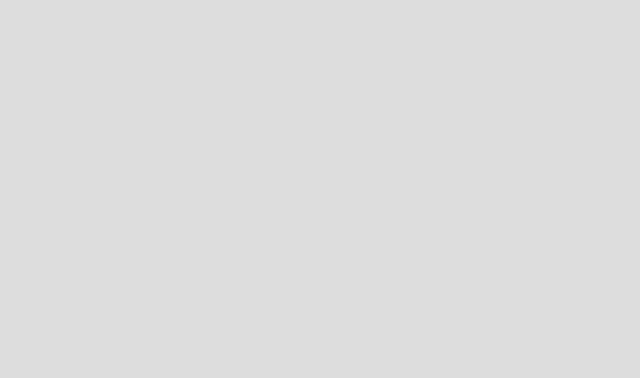
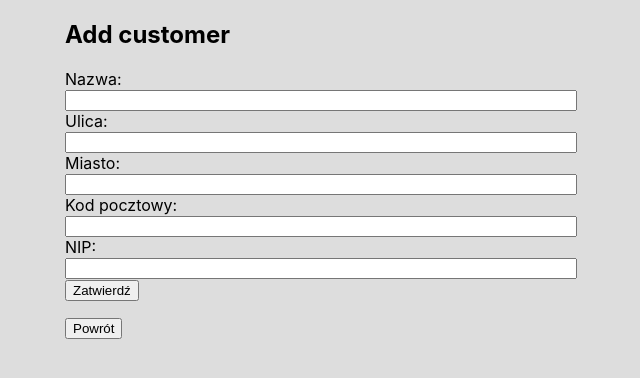
Before and after one commit to Borys-dotcom/react_crm, a React (Create React App) app: page /add in a window 1280 px wide. Before the commit this address had no page. Shown: the top 378 px of the page, without its empty margins (63-703 px from the left). Built offline with nearby package versions, Linux system fonts and the light colour scheme.

Commit message:
add, modify, show single - finished

```diff
--- /dev/null
+++ b/src/helpers/helpers.js
@@ -0,0 +1,8 @@
+export const setNestedKey = (obj, path, value) => {
+    if (path.length === 1) {
+      obj[path] = value;
+      return;
+    } else {
+      return setNestedKey(obj[path[0]], path.slice(1), value);
+    }
+  };
--- a/src/index.js
+++ b/src/index.js
@@ -6,6 +6,7 @@ import { BrowserRouter, Routes, Route } from "react-router";
 import reportWebVitals from "./reportWebVitals";
 import Customers from "./views/Customers"
 import SingleCustomer from "./views/SingleCustomer";
+import HandleCustomer from "./views/HandleCustomer";
 
 const root = ReactDOM.createRoot(document.getElementById("root"));
 
@@ -15,6 +16,8 @@ root.render(
       <Routes>
         <Route path="/" element={<Customers />} />
         <Route path="/customer/:id" element={<SingleCustomer />} />
+        <Route path="/add/:id" element={<HandleCustomer />} />
+        <Route path="/add/" element={<HandleCustomer />} />
       </Routes>
     </BrowserRouter>
   </React.StrictMode>
--- a/src/views/Customers.js
+++ b/src/views/Customers.js
@@ -3,7 +3,6 @@ import { useEffect, useState } from "react";
 import config from "../config";
 import "./Customers.css"
 import { useNavigate } from "react-router";
-import { redirect } from "react-router"
 
 const Customers = () => {
   const [customerList, setCustomerList] = useState([]);
@@ -27,6 +26,16 @@ const Customers = () => {
     return navigate(path);
   }
 
+  const addNewCustomer = () => {
+    let path = "/add/"
+    return navigate(path);
+  }
+
+  const editCustomer = (e) => {
+    let path = "/add/" + e.target.id;
+    return navigate(path);
+  }
+
   useEffect(() => {
     getCustomerData();
   }, []);
@@ -34,6 +43,7 @@ const Customers = () => {
   return (
     <div className="container">
       <h1>Customers List</h1>
+      <button onClick={addNewCustomer}>Add new</button>
       <table>
         <thead className="table-header">
           <tr>
@@ -56,6 +66,8 @@ const Customers = () => {
                 <td>{customer.taxNumber}</td>
                 <td>
                     <button onClick={singleCustomerData} id={customer._id}>Więcej</button>
+                    <button onClick={editCustomer} id={customer._id}>Edytuj</button>
+                    <button id={customer._id}>Usuń</button>
                 </td>
             </tr>
             )
--- /dev/null
+++ b/src/views/HandleCustomer.css
@@ -0,0 +1,11 @@
+label {
+    display: block;
+}
+
+input {
+    width: 50%;
+}
+
+.error-messages {
+    color: red;
+}
--- /dev/null
+++ b/src/views/HandleCustomer.js
@@ -0,0 +1,169 @@
+import { useEffect, useState } from "react";
+import { useNavigate, useParams } from "react-router";
+import "./HandleCustomer.css";
+import { setNestedKey } from "../helpers/helpers";
+import axios from "axios";
+
+const HandleCustomer = () => {
+  let params = useParams();
+
+  const [customerData, setCustomerData] = useState({
+    name: "",
+    address: {
+      street: "",
+      city: "",
+      zipCode: "",
+    },
+    taxNumber: "",
+  });
+
+  const initializationOfCustomerDataIfEdit = () => {
+    if (params.id) {
+      let path = "http://localhost:3005/customer/find/" + params.id;
+      axios.post(path).then((customer) => {
+        setCustomerData(customer.data);
+      })
+      .catch((err) => {
+        console.log(err);
+      })
+    }
+  };
+
+  const [errorMessages, setErrorMessages] = useState([]);
+  const navigate = useNavigate();
+
+  const acquireCustomerData = (e) => {
+    const value = e.target.value.trim();
+    const propPath = e.target.id.split(".");
+    const tempCustomerData = { ...customerData };
+
+    setNestedKey(tempCustomerData, propPath, value);
+
+    setCustomerData(tempCustomerData);
+  };
+
+  const submitData = (e) => {
+    e.preventDefault();
+    if (!validateData(customerData)) return
+
+    if (!params.id) {
+      const path = "http://localhost:3005/customer/add/";
+      axios.post(path, customerData)
+        .then((res) => {
+          console.log(res);
+        })
+        .catch((err) => {
+          console.log(err);
+        });
+    } else {
+      const path = "http://localhost:3005/customer/update/" + params.id;
+      axios.post(path, customerData)
+      .then((res) => {
+        console.log(res);
+      })
+      .catch((err) => {
+        console.log(err);
+      });
+    }
+
+    let path = "/";
+    return navigate(path);
+
+  };
+
+  const validateData = () => {
+    let errorMessagesArray = [];
+
+    setErrorMessages([]);
+
+    if (customerData.name === "") {
+      errorMessagesArray.push("Podaj nazwę firmy.");
+    }
+    if (customerData.address.street === "") {
+      errorMessagesArray.push("Podaj nazwę ulicy.");
+    }
+    if (customerData.address.city === "") {
+      errorMessagesArray.push("Podaj nazwę miasta.");
+    }
+    if (customerData.address.zipCode === "") {
+      errorMessagesArray.push("Podaj kod pocztowy.");
+    }
+    if (customerData.taxNumber === "") {
+      errorMessagesArray.push("Podaj NIP.");
+    }
+
+    setErrorMessages(errorMessagesArray);
+
+    if (errorMessagesArray.length) {return false}
+    else {return true}
+  };
+
+  const returnToMainPage = () => {
+    let path = "/";
+    return navigate(path);
+  };
+
+  useEffect(
+     initializationOfCustomerDataIfEdit
+  , []);
+
+  return (
+    <div className="container">
+      <h2>Add customer</h2>
+      <form onSubmit={submitData} onChange={acquireCustomerData}>
+        <label htmlFor="name">Nazwa: </label>
+        <input
+          type="text"
+          name="name"
+          id="name"
+          value={customerData.name}
+          onChange={acquireCustomerData}
+        />
+        <label htmlFor="street">Ulica: </label>
+        <input
+          type="text"
+          name="street"
+          id="address.street"
+          value={customerData.address.street}
+          onChange={acquireCustomerData}
+        />
+        <label htmlFor="city">Miasto: </label>
+        <input
+          type="text"
+          name="city"
+          id="address.city"
+          value={customerData.address.city}
+          onChange={acquireCustomerData}
+        />
+        <label htmlFor="zipCode">Kod pocztowy: </label>
+        <input
+          type="text"
+          name="zipCode"
+          id="address.zipCode"
+          value={customerData.address.zipCode}
+          onChange={acquireCustomerData}
+        />
+        <label htmlFor="taxNumber">NIP: </label>
+        <input
+          type="text"
+          name="taxNumber"
+          id="taxNumber"
+          value={customerData.taxNumber}
+          onChange={acquireCustomerData}
+        />
+        <br />
+        <button type="submit">Zatwierdź</button>
+      </form>
+      <div className="error-messages">
+        <ul>
+          {errorMessages.map((message, index) => {
+            return <li key={index}>{message}</li>;
+          })}
+        </ul>
+      </div>
+      <button onClick={returnToMainPage}>Powrót</button>
+    </div>
+  );
+};
+
+export default HandleCustomer;
--- a/src/views/SingleCustomer.js
+++ b/src/views/SingleCustomer.js
@@ -2,11 +2,14 @@ import { useParams } from "react-router-dom";
 import axios from "axios";
 import config from "../config";
 import { useEffect, useState } from "react";
+import { useNavigate } from "react-router";
+import React from "react";
 
-const SingleCustomer = (props) => {
+const SingleCustomer = () => {
   let params = useParams();
 
-  const [customerData, setCustomerData] = useState({});
+  const [customerData, setCustomerData] = useState([]);
+  const navigate = useNavigate();
 
   const getCustomerData = () => {
     axios
@@ -14,26 +17,36 @@ const SingleCustomer = (props) => {
         `http://${config.db.url}:${config.db.port}/${config.db.collection.customer}/find/${params.id}`
       )
       .then((res) => {
-        console.log(res.data.customer)
-        setCustomerData(res.data.customer);
+        setCustomerData([
+          <h2>{res.data.name}</h2>,
+          <h3>Adres:</h3>,
+          <p>{res.data.address.street}</p>,
+          <p>
+            {res.data.address.city} {res.data.address.zipCode}
+          </p>,
+          <p>NIP: {res.data.taxNumber}</p>,
+        ]);
       })
       .catch((err) => {
         console.error(err);
       });
   };
 
-  useEffect(()=>{
-    console.log(customerData)
+  const returnToMainPage = () => {
+    let path = "/";
+    return navigate(path);
+  };
+
+  useEffect(() => {
     getCustomerData();
-  }, [])
+  }, []);
 
   return (
     <div className="container">
-      <h2>{customerData.name}</h2>
-      <h3>Adres:</h3>
-      {/* <p>{customerData.address.street}</p> */}
-      {/* <p>{customerData.address.city} {customerData.address.zipCode}</p> */}
-      <p>NIP: {customerData.taxNumber}</p>
+      {customerData.map((data, index) => {
+        return <div key={index}>{data}</div>;
+      })}
+      <button onClick={returnToMainPage}>Powrót</button>
     </div>
   );
 };
```
Also changed, not shown: src/views/AddCustomer_backup.js (added, +122 -0 lines).
